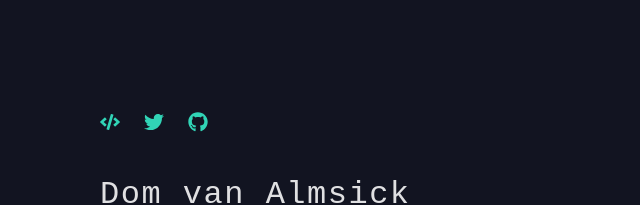
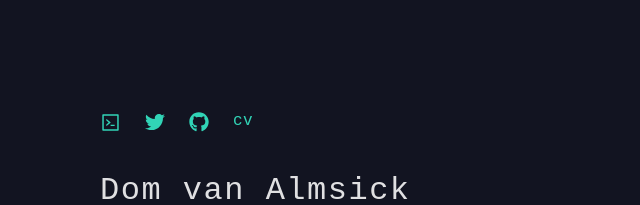
Before and after one commit to dominicva/dev-blog, a Next.js app: page / in a window 1280 px wide. Shown: the top 205 px of the page, without its empty margins (284-924 px from the left). Built offline with nearby package versions, Linux system fonts and the light colour scheme; a web font is replaced by a local one.

Commit message:
feat: add link to cv

```diff
--- a/components/constants.js
+++ b/components/constants.js
@@ -3,3 +3,5 @@ export const firstName = 'Dom';
 export const lastName = 'van Almsick';
 export const fullName = `${firstName} ${lastName}`;
 export const socialHandle = '@dominicva';
+export const currentLocation = 'Munich, Germany';
+export const target = '_blank noopener noreferrer';
--- a/components/intro.jsx
+++ b/components/intro.jsx
@@ -1,9 +1,5 @@
 import { MdLocationPin } from 'react-icons/md';
-
-const firstName = 'Dom';
-const lastName = 'van Almsick';
-const fullName = `${firstName} ${lastName}`;
-const currentLocation = 'Munich, Germany';
+import { fullName, currentLocation } from './constants';
 
 const Intro = () => {
   return (
--- a/components/nav.jsx
+++ b/components/nav.jsx
@@ -1,4 +1,7 @@
-import { FaCode, FaTwitter, FaGithub } from 'react-icons/fa';
+import { target } from './constants';
+
+import { FaTwitter, FaGithub } from 'react-icons/fa';
+import { AiOutlineCode } from 'react-icons/ai';
 
 const Nav = () => {
   return (
@@ -8,16 +11,16 @@ const Nav = () => {
           <li>
             <a
               href="https://calendly.com/dominicvana/pair-programming"
-              target="_blank noopener noreferrer"
+              target={target}
               className="social-icon"
             >
-              <FaCode size={20} />
+              <AiOutlineCode size={21} />
             </a>
           </li>
           <li>
             <a
               href="https://www.twitter.com/dominicva"
-              target="_blank noopener noreferrer"
+              target={target}
               className="social-icon"
             >
               <FaTwitter size={20} />
@@ -26,10 +29,18 @@ const Nav = () => {
           <li>
             <a
               href="https://www.github.com/dominicva"
-              target="_blank noopener noreferrer"
+              target={target}
               className="social-icon"
             >
               <FaGithub size={20} />
+            </a>
+          </li>
+          <li>
+            <a
+              href="https://standardresume.co/r/N2ujKvwp9uSmudrA3iHmc"
+              target={target}
+            >
+              cv
             </a>
           </li>
         </ul>
@@ -49,11 +60,14 @@ const Nav = () => {
           list-style-type: none;
           width: 100%;
           display: flex;
-          align-items: center;
         }
 
         .nav-links li {
           margin-right: 24px;
+        }
+
+        .nav-links a {
+          display: flex;
         }
 
         .nav-links li:last-of-type {
```
